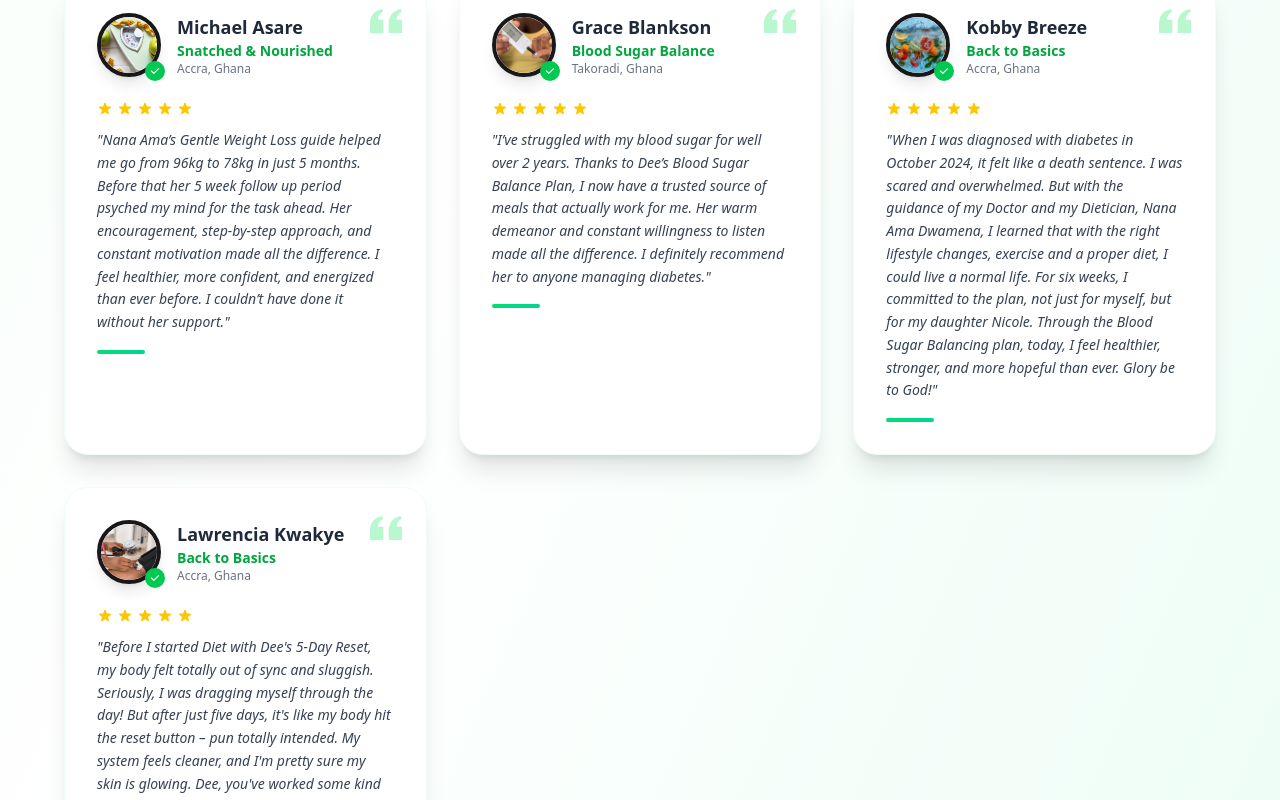
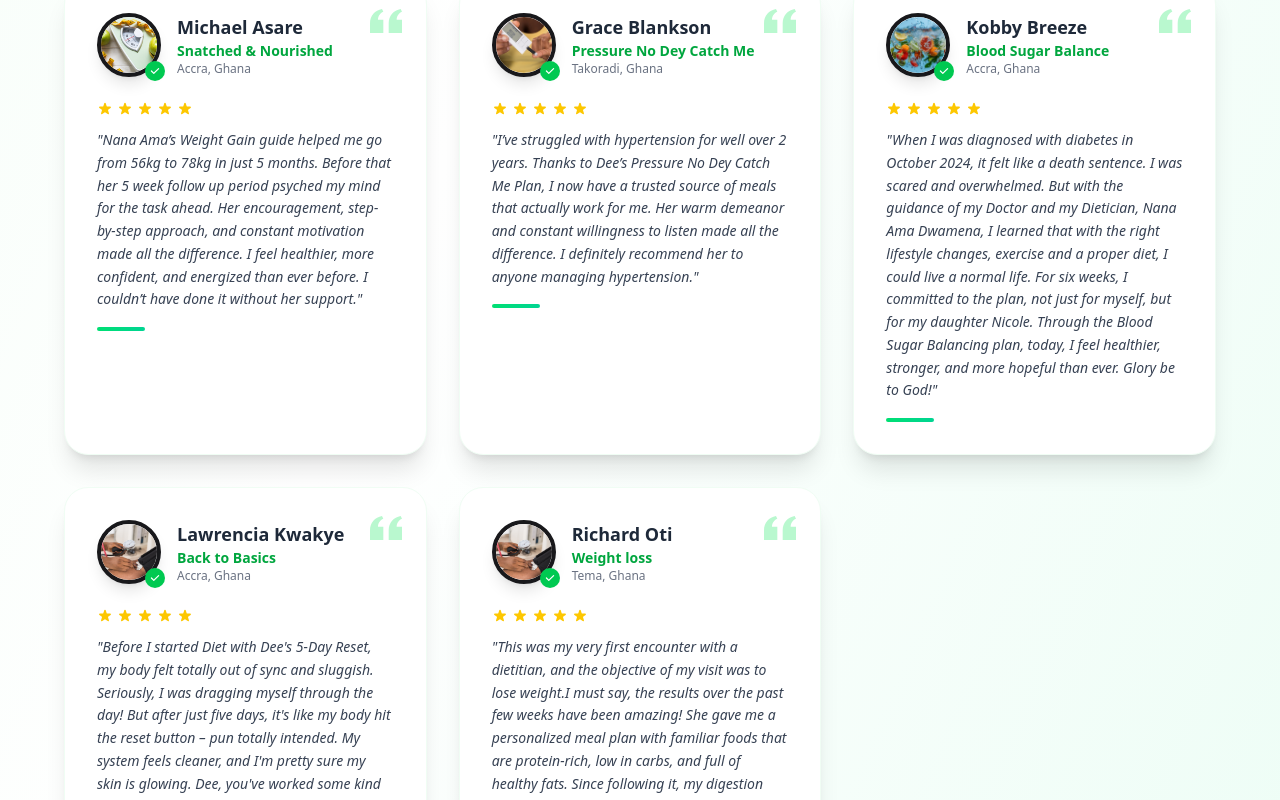
Before and after one commit to DietWithDee/diet-app, a React (Vite) app: page /plans in a window 1280 px wide. Shown: the part 1820-2620 px from the top of the page. Built offline with nearby package versions, Linux system fonts and the light colour scheme.

Commit message:
Update testimonials in Plans component to reflect accurate user experiences and add new entry

```diff
--- a/src/Pages/Plans/Plans.jsx
+++ b/src/Pages/Plans/Plans.jsx
@@ -88,7 +88,7 @@ function Plans() {
     {
       name: 'Michael Asare',
       img: Weightloss,
-      content: 'Nana Ama’s Gentle Weight Loss guide helped me go from 96kg to 78kg in just 5 months. Before that her 5 week follow up period psyched my mind for the task ahead. Her encouragement, step-by-step approach, and constant motivation made all the difference. I feel healthier, more confident, and energized than ever before. I couldn’t have done it without her support.',
+      content: 'Nana Ama’s Weight Gain guide helped me go from 56kg to 78kg in just 5 months. Before that her 5 week follow up period psyched my mind for the task ahead. Her encouragement, step-by-step approach, and constant motivation made all the difference. I feel healthier, more confident, and energized than ever before. I couldn’t have done it without her support.',
       stars: 5,
       profession: 'Professional Engineer ',
       plan: 'Snatched & Nourished',
@@ -97,10 +97,10 @@ function Plans() {
     {
       name: 'Grace Blankson',
       img: Diabetes,
-      content: 'I’ve struggled with my blood sugar for well over 2 years. Thanks to Dee’s Blood Sugar Balance Plan, I now have a trusted source of meals that actually work for me. Her warm demeanor and constant willingness to listen made all the difference. I definitely recommend her to anyone managing diabetes.',
+      content: 'I’ve struggled with hypertension for well over 2 years. Thanks to Dee’s Pressure No Dey Catch Me Plan, I now have a trusted source of meals that actually work for me. Her warm demeanor and constant willingness to listen made all the difference. I definitely recommend her to anyone managing hypertension.',
       stars: 5,
       profession: 'Trader ',
-      plan: 'Blood Sugar Balance',
+      plan: 'Pressure No Dey Catch Me',
       location: 'Takoradi, Ghana'
     },
     {
@@ -109,7 +109,7 @@ function Plans() {
       content: 'When I was diagnosed with diabetes in October 2024, it felt like a death sentence. I was scared and overwhelmed. But with the guidance of my Doctor and my Dietician, Nana Ama Dwamena, I learned that with the right lifestyle changes, exercise and a proper diet, I could live a normal life. For six weeks, I committed to the plan, not just for myself, but for my daughter Nicole. Through the Blood Sugar Balancing plan, today, I feel healthier, stronger, and more hopeful than ever. Glory be to God!',
       stars: 5,
       profession: 'Professional Engineer ',
-      plan: 'Back to Basics',
+      plan: 'Blood Sugar Balance',
       location: 'Accra, Ghana'
     },
     {
@@ -121,6 +121,15 @@ function Plans() {
       plan: 'Back to Basics',
       location: 'Accra, Ghana'
     },
+    {
+      name: 'Richard Oti',
+      img: Pressure,
+      content: "This was my very first encounter with a dietitian, and the objective of my visit was to lose weight.I must say, the results over the past few weeks have been amazing! She gave me a personalized meal plan with familiar foods that are protein-rich, low in carbs, and full of healthy fats. Since following it, my digestion has improved, my bloating has reduced, I wake up more energized, and I’ve been able to cut out late-night snacking and junk food.I feel healthier and more active than ever!",
+      stars: 5,
+      profession: 'Teacher ',
+      plan: 'Weight loss',
+      location: 'Tema, Ghana'
+    }
   ];
 
   // Star rating component
```
